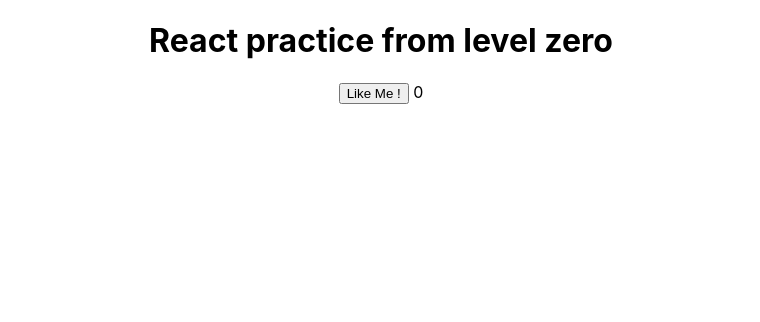
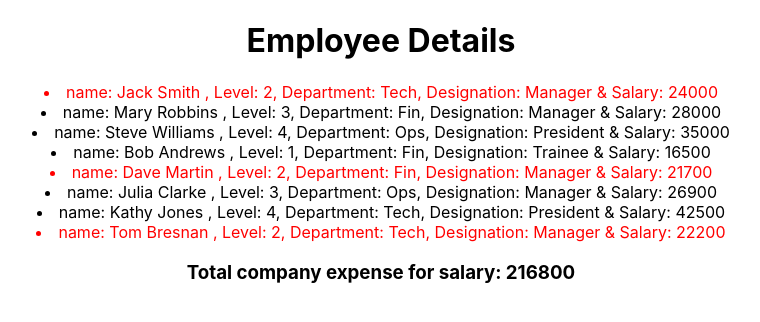
Before and after one commit to patelamancode/my-sol-set5-fp, a React (Create React App) app: page / in a window 1280 px wide. Shown: the top 322 px of the page, without its empty margins (259-1019 px from the left). Built offline with nearby package versions, Linux system fonts and the light colour scheme; no server answers.

Commit message:
first day code done

```diff
--- a/src/App.js
+++ b/src/App.js
@@ -1,15 +1,16 @@
 import './App.css';
-import Carstore from './components/Carstore';
-import Cart from './components/Cart';
-import ClassStudents from './components/ClassStudents';
-import Cookbook from './components/Cookbook';
-import Cookbookvc from './components/Cookbookvc';
-import Library from './components/Library';
-import Onlinestore from './components/Onlinestore';
-import Watchlist from './components/Watchlist';
-import Geolocation from './components/Geolocation';
-import Levelzeroreact from './components/Levelzeroreact';
-;
+import { employees } from './components/Database';
+// import Carstore from './components/Carstore';
+// import Cart from './components/Cart';
+// import ClassStudents from './components/ClassStudents';
+// import Cookbook from './components/Cookbook';
+// import Cookbookvc from './components/Cookbookvc';
+// import Library from './components/Library';
+// import Onlinestore from './components/Onlinestore';
+// import Watchlist from './components/Watchlist';
+// import Geolocation from './components/Geolocation';
+// import Levelzeroreact from './components/Levelzeroreact';
+import EmployeeCard from './components/100Days_of_code/EmployeeCard';
 
 
 
@@ -27,8 +28,8 @@ function App() {
       <Cookbook /> */}
       {/* <Cookbookvc name = "Aman as a prop"/> */}
       {/* <Geolocation /> */}
-      < Levelzeroreact />
-
+      {/* < Levelzeroreact /> */}
+     <EmployeeCard employeesDetails={employees}/>
     </div>
   )
 }
--- /dev/null
+++ b/src/components/100Days_of_code/EmployeeCard.js
@@ -0,0 +1,17 @@
+import React from 'react'
+
+const EmployeeCard = ({employeesDetails}) => {
+    const whoIsLevel2 = (level) => {if(level===2) return "red"};
+    const borderForPresident = (designation) => {if(designation==="president") return "solid 2px black"};
+
+  return (
+    <div>
+      <h1>Employee Details</h1>
+      {employeesDetails.map(({ name, level, dept, designation, salary }) =>
+        <li style={{color: whoIsLevel2(level), border: borderForPresident(designation)}}>name: {name} , Level: {level}, Department: {dept}, Designation: {designation} & Salary: {salary}</li> )}
+        <h3>Total company expense for salary: {employeesDetails.reduce((acc, {salary}) => acc+salary ,0)}</h3>
+    </div>
+  )
+}
+
+export default EmployeeCard;
--- /dev/null
+++ b/src/components/Database.js
@@ -0,0 +1,62 @@
+const employees = [
+  {
+    name: 'Jack Smith',
+    level: 2,
+    dept: 'Tech',
+    designation: 'Manager',
+    salary: 24000,
+  },
+  {
+    name: 'Mary Robbins',
+    level: 3,
+    dept: 'Fin',
+    designation: 'Manager',
+    salary: 28000,
+  },
+  {
+    name: 'Steve Williams',
+    level: 4,
+    dept: 'Ops',
+    designation: 'President',
+    salary: 35000,
+  },
+  {
+    name: 'Bob Andrews',
+    level: 1,
+    dept: 'Fin',
+    designation: 'Trainee',
+    salary: 16500,
+  },
+  {
+    name: 'Dave Martin',
+    level: 2,
+    dept: 'Fin',
+    designation: 'Manager',
+    salary: 21700,
+  },
+  {
+    name: 'Julia Clarke',
+    level: 3,
+    dept: 'Ops',
+    designation: 'Manager',
+    salary: 26900,
+  },
+  {
+    name: 'Kathy Jones',
+    level: 4,
+    dept: 'Tech',
+    designation: 'President',
+    salary: 42500,
+  },
+  {
+    name: 'Tom Bresnan',
+    level: 2,
+    dept: 'Tech',
+    designation: 'Manager',
+    salary: 22200,
+  },
+]
+
+
+
+export { employees };
```
